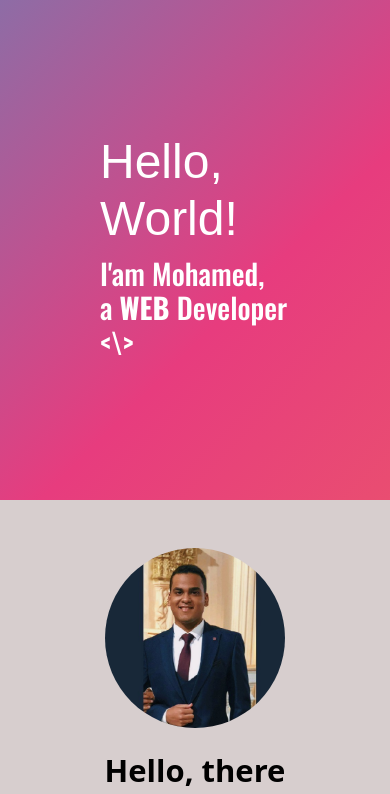
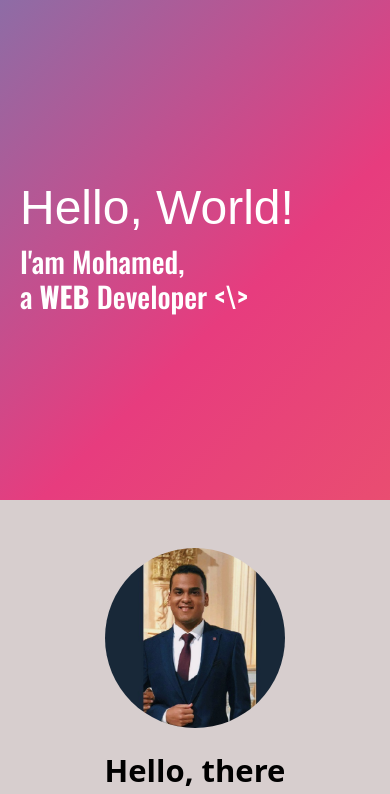
Before and after one commit to Mohamed-Esmail420/portfolio-0.2, a plain HTML site: page index.html in a window 390 px wide. Shown: the top 794 px of the page. Drawn offline with nearby package versions, Linux system fonts and the light colour scheme; a web font is replaced by a local one.

Commit message:
Update stylesheet.css

```diff
--- a/stylesheet.css
+++ b/stylesheet.css
@@ -38,6 +38,9 @@
     color:white;
   }
   @media (max-width: 700px) {
+      .flex{
+    padding: 20px;
+      }
     .wave{
       height: 500px;
     }
```
